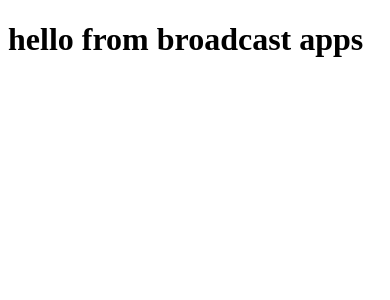
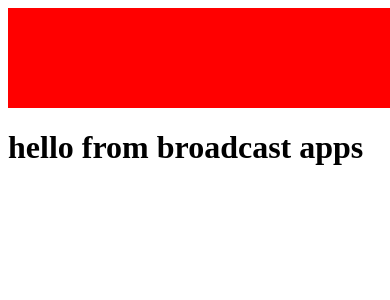
Before and after one commit to MuhammadFadhil10/broadcast-app, a React (Create React App) app: page / in a window 390 px wide. Shown: the top 300 px of the page. Built offline with nearby package versions, Linux system fonts and the light colour scheme.

Commit message:
add navigation component, use react-router

```diff
--- /dev/null
+++ b/src/components/Navigation.js
@@ -0,0 +1,16 @@
+import React from 'react';
+import Classes from './Navigation.module.css';
+
+const Navigation = () => {
+	return (
+		<>
+			<div className={Classes.navbarContainer}>
+				<div className={Classes.navbarBrand}></div>
+				<div className={Classes.navbarInput}></div>
+				<div className={Classes.navbarMenu}></div>
+			</div>
+		</>
+	);
+};
+
+export default Navigation;
--- /dev/null
+++ b/src/components/Navigation.module.css
@@ -0,0 +1,8 @@
+@media (max-width: 800px) {
+	.navbarContainer {
+		margin-left: 0;
+		width: 100vw;
+		height: 100px;
+		background-color: red;
+	}
+}
--- a/src/index.js
+++ b/src/index.js
@@ -1,6 +1,16 @@
 import React from 'react';
 import ReactDOM from 'react-dom/client';
+import { BrowserRouter, Routes, Route } from 'react-router-dom';
+
 import App from './App';
+import Navigation from './components/Navigation';
 
 const root = ReactDOM.createRoot(document.getElementById('root'));
-root.render(<App />);
+root.render(
+	<BrowserRouter>
+		<Navigation />
+		<Routes>
+			<Route path='/' element={<App />}></Route>
+		</Routes>
+	</BrowserRouter>
+);
```
